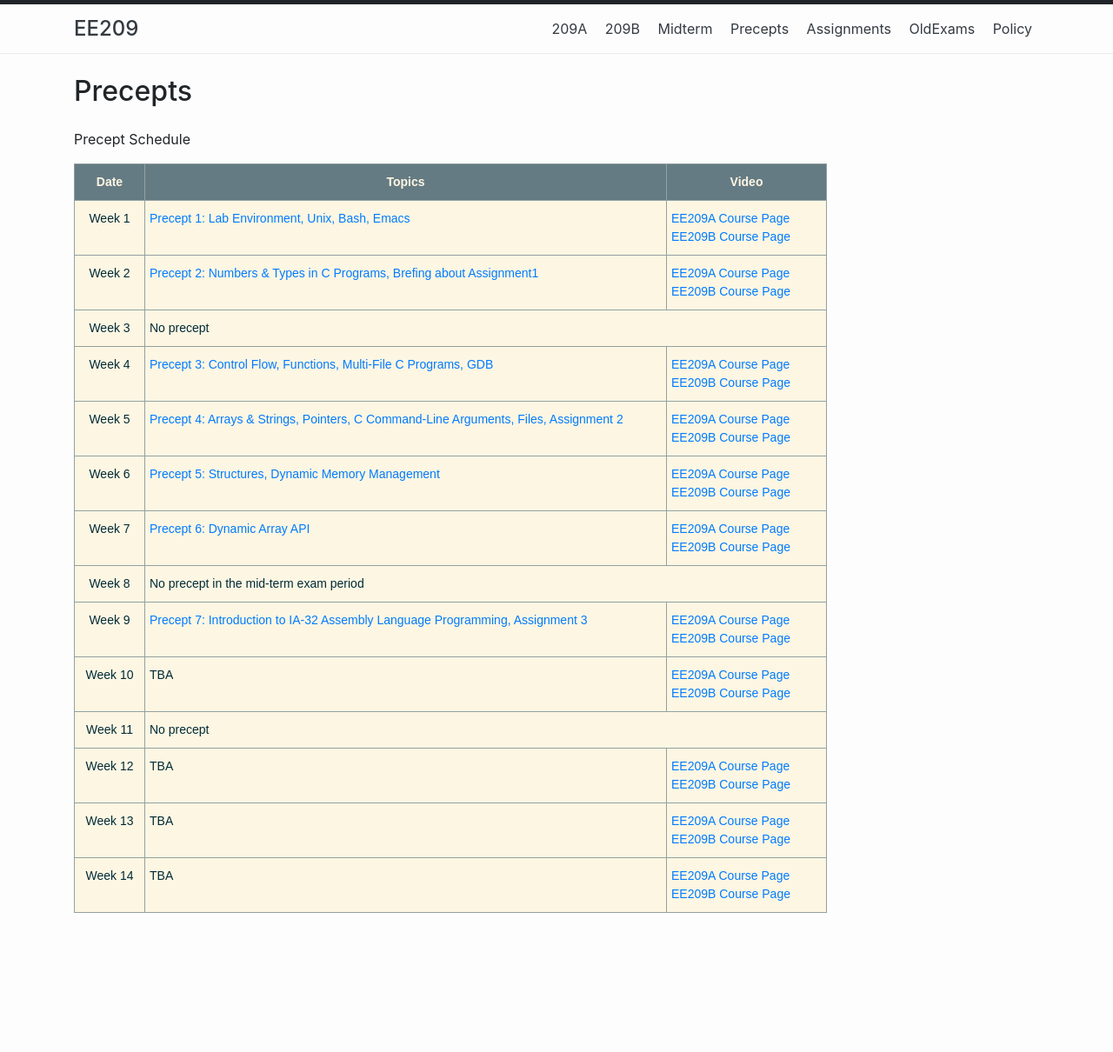
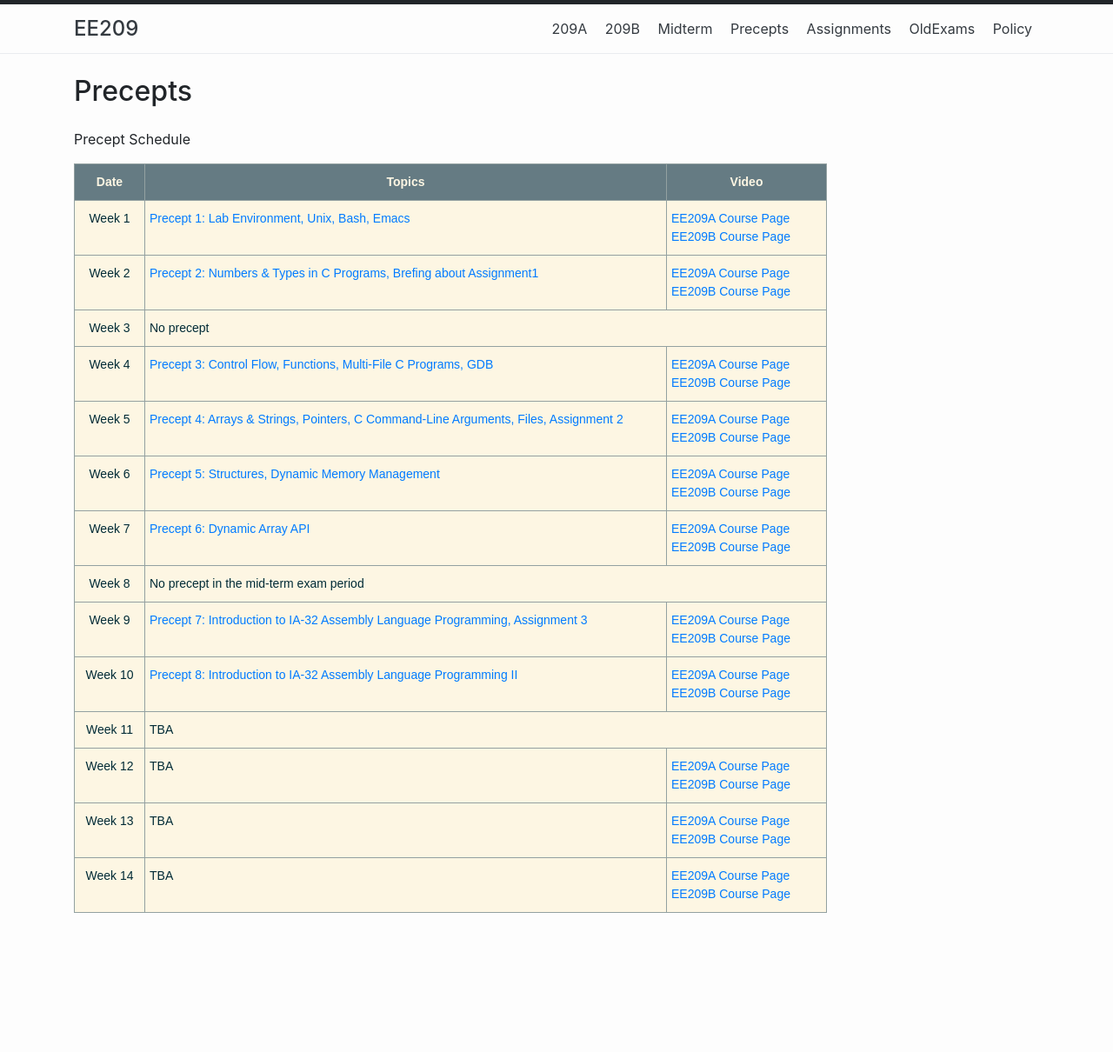
Before and after one commit to ee209-2020-fall/ee209-2020-fall, a Jekyll site: the page built from precepts.md, in a window 1280 px wide. Shown: the whole page at 87% size. Built offline with Jekyll 4.4.1, drawn with Linux system fonts in a browser that asks for light colours.

Commit message:
precept8 added

```diff
--- a/precepts.md
+++ b/precepts.md
@@ -98,15 +98,15 @@ permalink: /precepts/
   </tr>
   <tr>
     <td class="tg-c3ow">Week 10</td>
-    <td class="tg-0pky">TBA</td>
-    <!-- <td class="tg-0pky">Precept 8: Introduction to IA-32 Assembly Language Programming II</td> -->
+    <!-- <td class="tg-0pky">TBA</td> -->
+    <td class="tg-0pky"><a href="./08/precept_8.zip">Precept 8: Introduction to IA-32 Assembly Language Programming II</a></td>
     <td class="tg-0pky">
     <a href="http://klms.kaist.ac.kr/course/view.php?id=118849">EE209A Course Page</a><br>
     <a href="http://klms.kaist.ac.kr/course/view.php?id=118850">EE209B Course Page</a></td>
   </tr>
   <tr>
     <td class="tg-c3ow">Week 11</td>
-    <td class="tg-0pky" colspan="2">No precept</td>
+    <td class="tg-0pky" colspan="2">TBA</td>
   </tr>
   <tr>
     <td class="tg-c3ow">Week 12</td>
```
Also changed, not shown: 1 other file.
